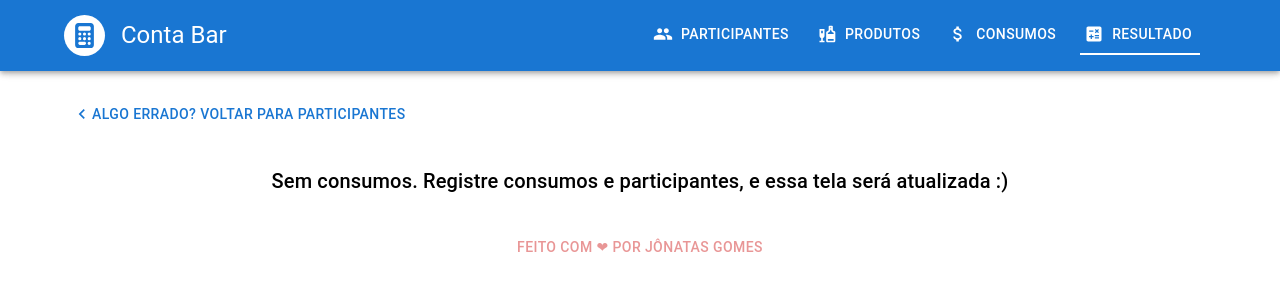
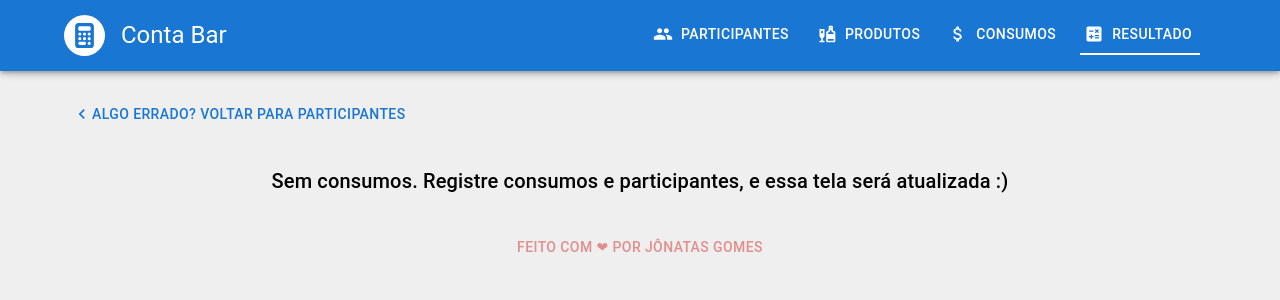
Before and after one commit to jonatas1n/divide-ai, a React (Vite) app: page /conta-bar/result in a window 1280 px wide. Shown: the top 300 px of the page. Built offline with nearby package versions, Linux system fonts and the light colour scheme.

Commit message:
feat: define theme

```diff
--- a/src/components/Container/index.tsx
+++ b/src/components/Container/index.tsx
@@ -6,7 +6,7 @@ import { Signature } from "../../components/Signature";
 
 export const Container = ({ children }: PropsWithChildren) => {
   return (
-    <Stack pb={3} minHeight="100vh">
+    <Stack pb={3} minHeight="100dvh" sx={{backgroundColor: "#efefef"}}>
       <Header />
       <MUIContainer sx={{ mt: 12 }}>
         {children}
--- /dev/null
+++ b/src/theme.ts
@@ -0,0 +1,21 @@
+import { createTheme } from '@mui/material/styles';
+
+export const theme = createTheme({
+  palette: {
+    background: {
+      default: '#efefef',
+    },
+    primary: {
+      main: '#1976d2',
+    },
+  },
+  components: {
+    MuiCssBaseline: {
+      styleOverrides: {
+        body: {
+          backgroundColor: '#eeeeee',
+        },
+      },
+    },
+  },
+});
```
Also changed, not shown: src/App.tsx (+7 -3 lines).
